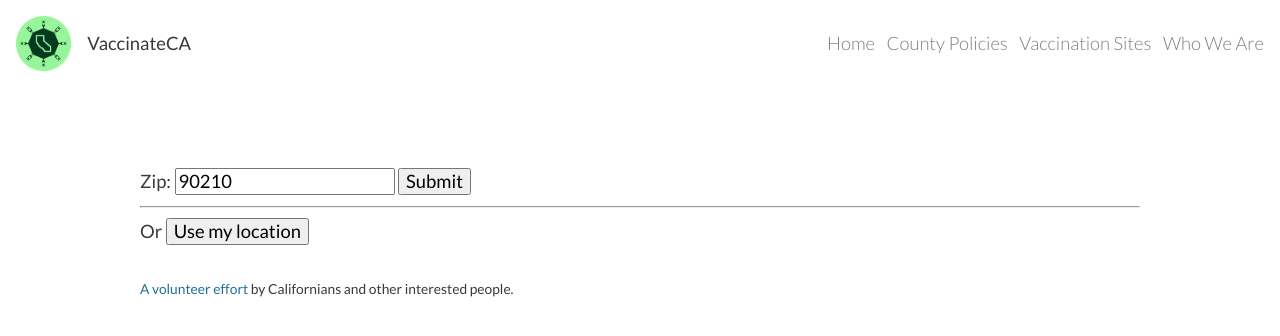
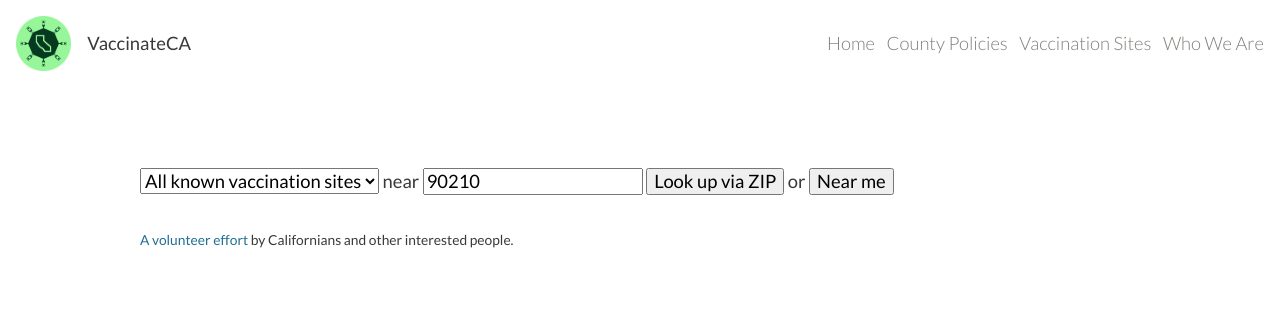
Before and after one commit to CAVaccineInventory/site, a Jekyll site: the page built from nearest.html, in a window 1280 px wide. Shown: the top 336 px of the page. Built offline with Jekyll 4.4.1, drawn with Linux system fonts in a browser that asks for light colours.

Commit message:
Rework form to include filters 🎬

```diff
--- a/nearest.html
+++ b/nearest.html
@@ -4,13 +4,17 @@ layout: default
 <script type="text/javascript" src="assets/js/nearest.js"></script>
 
 <form action="#">
-  <label for="zip">Zip: </label>
+  <select id="filter">
+    <option value="any">All known vaccination sites</option>
+    <option value="contacted">Only contacted sites</option>
+    <option value="stocked">Only sites with doses</option>
+  </select>
+  near
   <!-- Hard code 90210 for now for ease of testing -->
-  <input type="text" id="zip" pattern="[0-9]{5}" title="Zip Code" placeholder="12345" value="90210" />
-  <input type="submit" id="submit" value="Submit" />
-  <hr>
-  Or
-  <input type="submit" id="use-geolocation" value="Use my location" />
+  <input type="text" id="zip" pattern="[0-9]{5}" title="zip Code" placeholder="12345" value="90210" />
+  <input type="submit" id="submit" value="Look up via ZIP" />
+  or
+  <input type="submit" id="use-geolocation" value="Near me" />
 </form>
 
 <ol id="sites">
```
